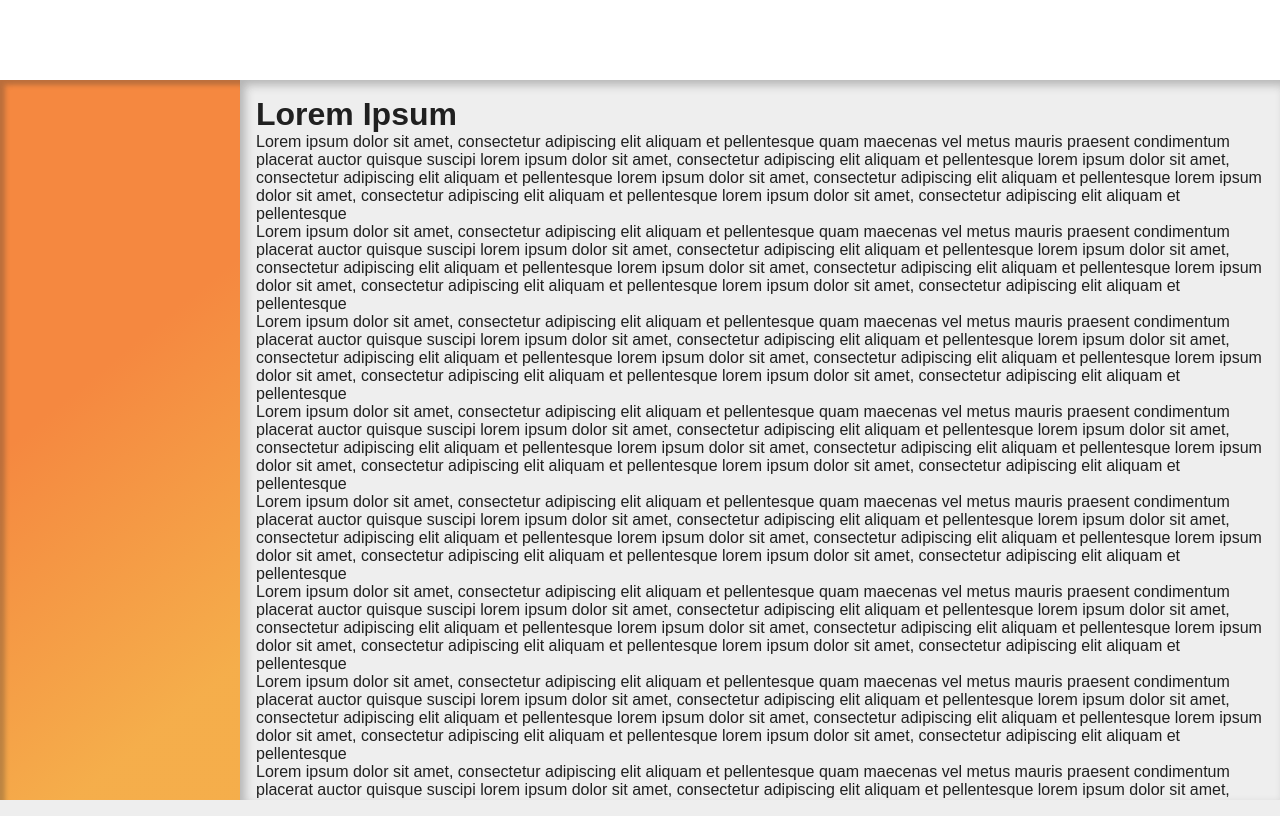
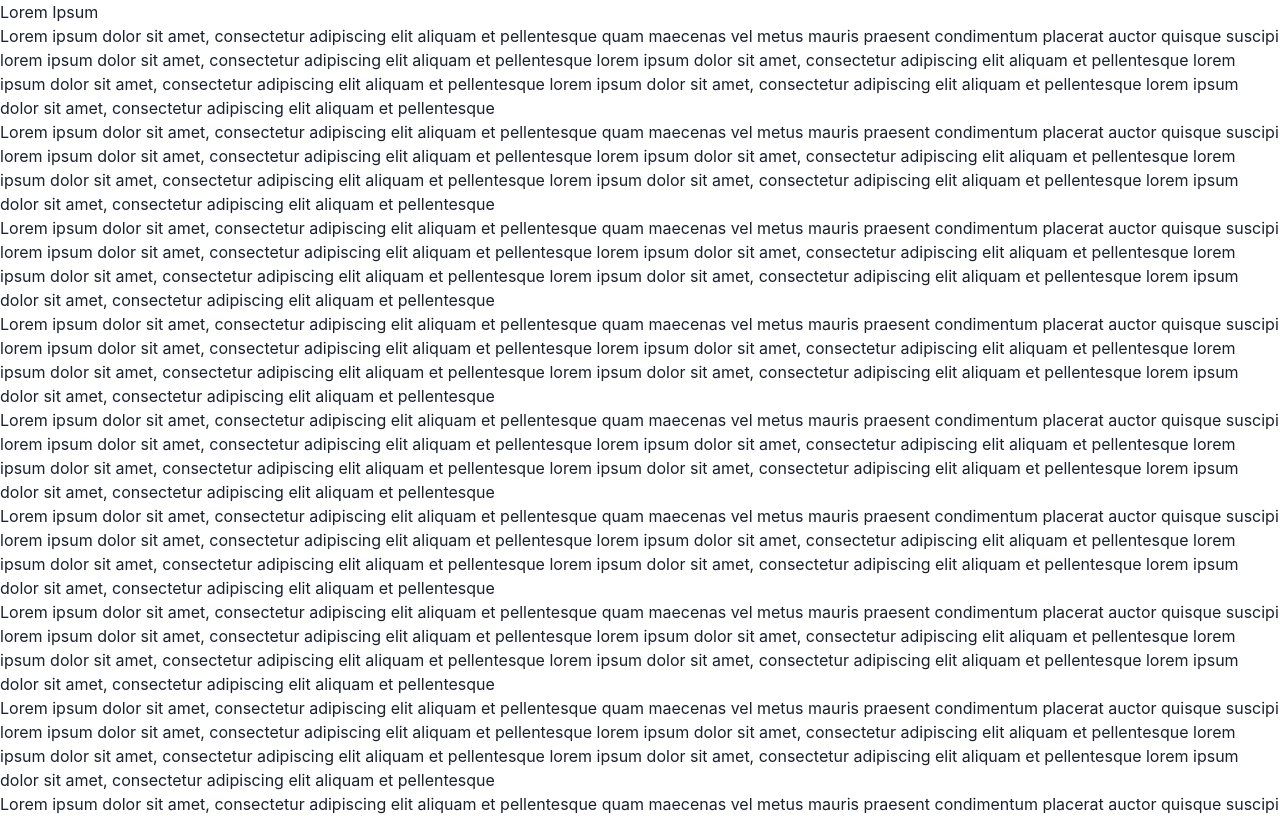
Before and after one commit to ElijahJunnior/sac-front, a Next.js app: page / in a window 1280 px wide. Shown: the top 816 px of the page. Built offline with nearby package versions, Linux system fonts and the light colour scheme.

Commit message:
adding chakra ui to project and start dashboard recriation

```diff
--- a/package.json
+++ b/package.json
@@ -8,6 +8,11 @@
     "lint": "next lint"
   },
   "dependencies": {
+    "@chakra-ui/core": "^0.8.0",
+    "@chakra-ui/react": "^1.8.6",
+    "@emotion/react": "^11.8.1",
+    "@emotion/styled": "^11.8.1",
+    "framer-motion": "^6.2.8",
     "next": "12.0.4",
     "react": "17.0.2",
     "react-dom": "17.0.2",
--- a/src/pages/_app.tsx
+++ b/src/pages/_app.tsx
@@ -1,21 +1,26 @@
 import { AppProps } from 'next/app'
 import { Header } from '../components/Header'
 import { Navigation } from '../components/Navigation';
+import { ChakraProvider } from '@chakra-ui/react';
+
+import { theme } from '../styles/theme';
+
 import '../styles/global.scss';
 
 function MyApp({ Component, pageProps }: AppProps) {
 
   return (
-
-    <div className="mainContainer">
-      <Header />
-      <main className='mainBody'>
-        <Navigation />
-        <div className='mainContent'>
-          <Component {...pageProps} />
-        </div>
-      </main>
-    </div >
+    <ChakraProvider theme={theme} >
+        {/* <div className="mainContainer"> */}
+          {/* <Header /> */}
+          {/* <main className='mainBody'> */}
+            {/* <Navigation /> */}
+            {/* <div className='mainContent'> */}
+              <Component {...pageProps} />
+            {/* </div> */}
+          {/* </main> */}
+        {/* </div > */}
+    </ChakraProvider>
   )
 
 }
--- a/src/styles/global.scss
+++ b/src/styles/global.scss
@@ -1,19 +1,19 @@
-* {
-    margin: 0;
-    padding: 0;
-    box-sizing: border-box;
-}
+// * {
+//     margin: 0;
+//     padding: 0;
+//     box-sizing: border-box;
+// }
 
 :root {
-    --black: #202020;
-    --white: #FFFFFF;
-    --orange-500: #EA6B21;
-    --orange-600: #AC4911;
-    --gray-100: #F5F5F5; //old --gray-300
-    --gray-200: #EEEEEE; //old --gray-400
-    --gray-500: #9E9E9E;
-    --gray-800: #424242;
-    // --gray-500: #DCDCDC;
+  --black: #202020;
+  --white: #ffffff;
+  --orange-500: #ea6b21;
+  --orange-600: #ac4911;
+  --gray-100: #f5f5f5; //old --gray-300
+  --gray-200: #eeeeee; //old --gray-400
+  --gray-500: #9e9e9e;
+  --gray-800: #424242;
+  // --gray-500: #DCDCDC;
 }
 
 // 400 - regular
@@ -21,54 +21,63 @@
 // 600 - semibold
 // 700 - bold
 
-@media (max-width: 1080px) {
-    html {
-        font-size: 93.75%;
-    }
-}
+// @media (max-width: 1080px) {
+//   html {
+//     font-size: 93.75%;
+//   }
+// }
 
-@media (max-width: 720px) {
-    html {
-        font-size: 87.5%;
-    }
-}
+// @media (max-width: 720px) {
+//   html {
+//     font-size: 87.5%;
+//   }
+// }
 
-body {
-    background: var(--gray-200);
-    color: var(--black);
-}
+// body {
+//   background: var(--gray-200);
+//   color: var(--black);
+// }
 
-h1, h2, h3, h4, h5, h6 {
-    font: 'Poppins', sans-serif;
-}
+// h1,
+// h2,
+// h3,
+// h4,
+// h5,
+// h6 {
+//   font: "Poppins", sans-serif;
+// }
 
-body, input, textarea, select, button {
-    font: 400 1rem 'Poppins', sans-serif;
-}
+// body,
+// input,
+// textarea,
+// select,
+// button {
+//   font: 400 1rem "Poppins", sans-serif;
+// }
 
-button {
-    cursor: pointer;
-}
+// button {
+//   cursor: pointer;
+// }
 
-a {
-    color: inherit;
-    text-decoration: none;
-}
+// a {
+//   color: inherit;
+//   text-decoration: none;
+// }
 
-.mainContainer {
-    display: flex;
-    flex-direction: column;
-}
+// .mainContainer {
+//   display: flex;
+//   flex-direction: column;
+// }
 
-.mainBody {
-    width: 100%;
-    display: flex;
-    height: calc(100vh - 5rem);
-}
+// .mainBody {
+//   width: 100%;
+//   display: flex;
+//   height: calc(100vh - 5rem);
+// }
 
-.mainContent {
-    padding: 1rem;
-    width: calc(100% - 15rem);
-    overflow-y: scroll;
-    box-shadow: inset 5px 5px 10px rgba(51, 51, 51, 0.30);;
-}
+// .mainContent {
+//   padding: 1rem;
+//   width: calc(100% - 15rem);
+//   overflow-y: scroll;
+//   box-shadow: inset 5px 5px 10px rgba(51, 51, 51, 0.3);
+// }
--- /dev/null
+++ b/src/styles/theme.ts
@@ -0,0 +1,10 @@
+import { extendTheme } from "@chakra-ui/react";
+
+export const theme = extendTheme({
+    colors: {
+        base: {
+            orange01: "#ea6b21",
+            orange02: "#ac4911"
+        }
+    }
+})
```
Also changed, not shown: src/pages/chakraDeshboard.tsx (added, +85 -0 lines), 1 other file (tests, documents, lock files or other folders).
